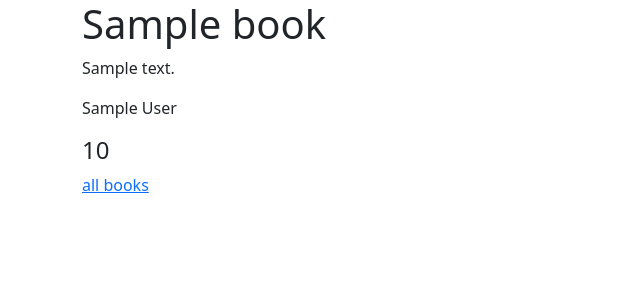
After one commit to sociable7/django_bookstore_project, a Django app: template books/templates/books/book_detail.html in a window 1280 px wide. The commit adds this page. Shown: the top 300 px of the page, without its empty margins (0-640 px from the left). Run offline with Django 5.2, Linux system fonts and the light colour scheme; the template is opened without the code that fills it: most values are stand-ins (such as "Sample title", 1, 10 or a date in 2020).

Commit message:
add BookDetailView

```diff
--- a/books/models.py
+++ b/books/models.py
@@ -1,4 +1,5 @@
 from django.db import models
+from django.urls import reverse
 
 
 class Book(models.Model):
@@ -9,3 +10,6 @@ class Book(models.Model):
 
     def __str__(self):
         return f'{self.author}: {self.title}'
+
+    def get_absolute_url(self):
+        return reverse('book_detail', args=[self.id])
--- /dev/null
+++ b/books/templates/books/book_detail.html
@@ -0,0 +1,11 @@
+{% extends '_base.html' %}
+
+{% block page_title %} {{ book.title }} List Details {% endblock %}
+
+{% block content %}
+    <h1>{{ book.title }}</h1>
+    <p>{{ book.description }}</p>
+    <p>{{ book.author }}</p>
+    <h4>{{ book.price }}</h4>
+    <a href="{% url 'book_list' %}">all books</a>
+{% endblock %}
--- a/books/templates/books/book_list.html
+++ b/books/templates/books/book_list.html
@@ -4,6 +4,8 @@
 
 {% block content %}
     {% for book in books %}
-        <h1>{{ book.title }}</h1>
+        <a href="{{ book.get_absolute_url }}"><h1>{{ book.title }}</h1></a>
+        <p>{{ book.description }}</p>
+        <br>
     {% endfor %}
 {% endblock %}
--- a/books/urls.py
+++ b/books/urls.py
@@ -1,8 +1,9 @@
 from django.urls import path
 
-from .views import BookListView
+from .views import BookListView,  BookDetailView
 
 
 urlpatterns = [
     path('', BookListView.as_view(), name='book_list'),
+    path('<int:pk>/', BookDetailView.as_view(), name='book_detail'),
 ]
--- a/books/views.py
+++ b/books/views.py
@@ -8,3 +8,8 @@ class BookListView(generic.ListView):
     model = Book
     template_name = 'books/book_list.html'
     context_object_name = 'books'
+
+
+class BookDetailView(generic.DetailView):
+    model = Book
+    template_name = 'books/book_detail.html'
```
